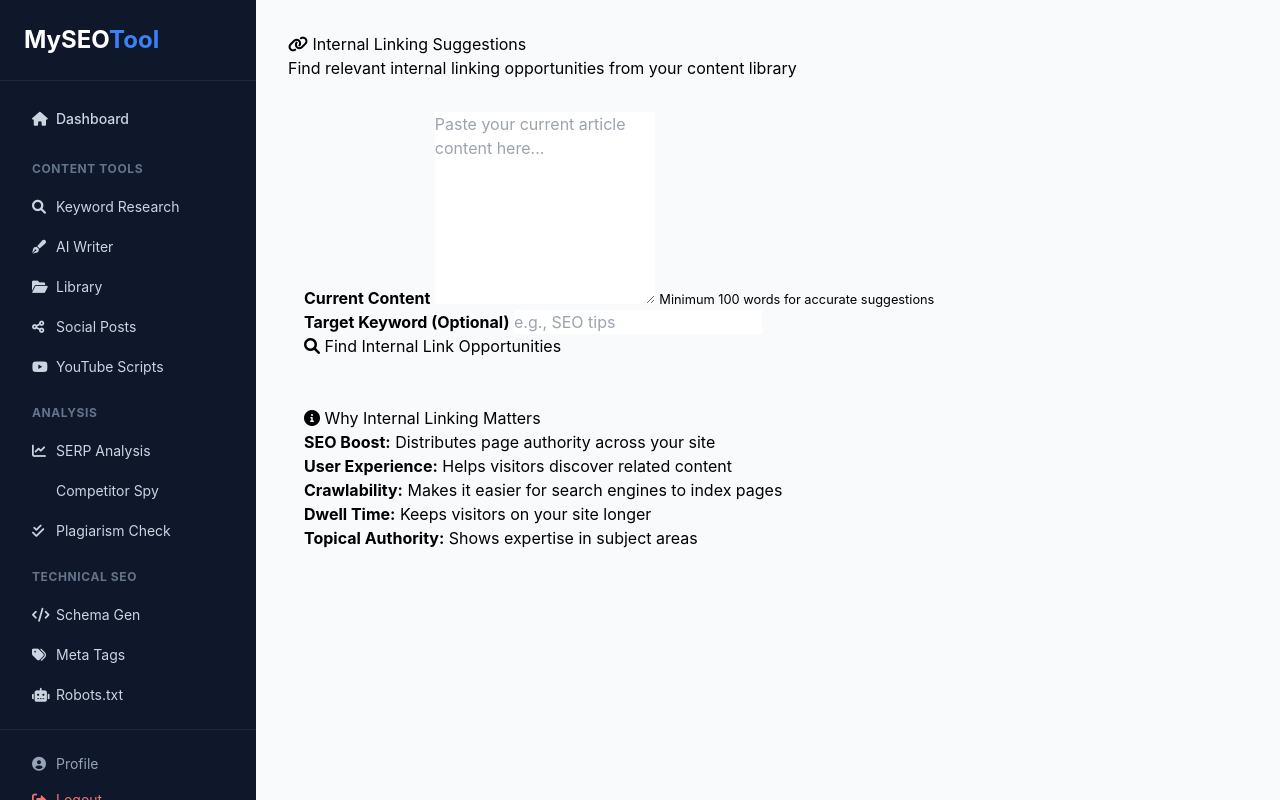
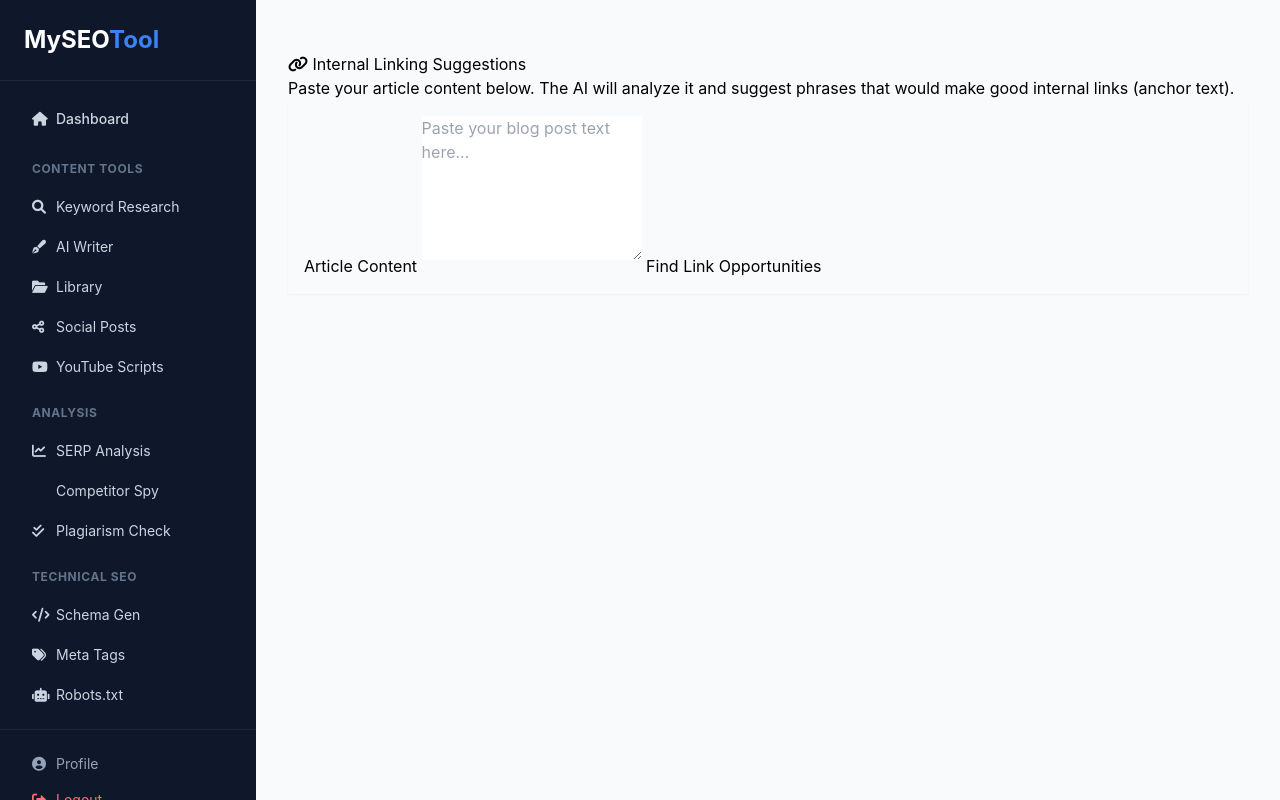
Before and after one commit to dilawar47866/MySEOTooler_V5, a Flask app: page /internal-linking in a window 1280 px wide. Run offline with Flask 3, Linux system fonts and the light colour scheme; the visitor is signed in with stand-in values (Sample User, id 1); some libraries are stand-ins or nearby versions.

Commit message:
Update internal_linking.html

```diff
--- a/templates/internal_linking.html
+++ b/templates/internal_linking.html
@@ -1,152 +1,51 @@
 {% extends "base.html" %}
-{% block title %}Internal Linking Suggestions - My SEO King Tool V5{% endblock %}
 {% block content %}
-<div class="container">
-    <div class="row">
-        <div class="col-lg-10 mx-auto">
-            <h1><i class="fas fa-link"></i> Internal Linking Suggestions</h1>
-            <p class="text-muted mb-4">Find relevant internal linking opportunities from your content library</p>
+<div class="container mt-5">
+    <div class="row justify-content-center">
+        <div class="col-md-8">
+            <h2><i class="fas fa-link text-primary"></i> Internal Linking Suggestions</h2>
+            <p>Paste your article content below. The AI will analyze it and suggest phrases that would make good internal links (anchor text).</p>
 
-            <!-- Input Card -->
-            <div class="card p-4 mb-4">
-                <div class="form-group">
-                    <label><strong>Current Content</strong></label>
-                    <textarea id="contentInput" class="form-control" rows="8"
-                              placeholder="Paste your current article content here..."></textarea>
-                    <small class="text-muted">Minimum 100 words for accurate suggestions</small>
-                </div>
-
-                <div class="form-group">
-                    <label><strong>Target Keyword (Optional)</strong></label>
-                    <input type="text" id="keywordInput" class="form-control"
-                           placeholder="e.g., SEO tips">
-                </div>
-
-                <button onclick="findLinks()" class="btn btn-primary btn-lg btn-block">
-                    <i class="fas fa-search"></i> Find Internal Link Opportunities
-                </button>
+            <div class="card shadow-sm p-4">
+                <label class="fw-bold">Article Content</label>
+                <textarea id="content" class="form-control mb-3" rows="6" placeholder="Paste your blog post text here..."></textarea>
+                <button class="btn btn-primary w-100" onclick="analyzeLinks()">Find Link Opportunities</button>
             </div>
 
-            <!-- Loading -->
-            <div id="loading" class="alert alert-info text-center" style="display:none;">
-                <i class="fas fa-spinner fa-spin"></i> Analyzing your content library...
+            <div id="loading" class="text-center mt-3" style="display:none;">
+                <div class="spinner-border"></div> Finding opportunities...
             </div>
 
-            <!-- Results -->
-            <div id="results" style="display:none;">
-                <div class="card p-4">
-                    <h3 class="mb-4">🔗 Recommended Internal Links</h3>
-                    <div id="linksList"></div>
-                </div>
-            </div>
-
-            <!-- No Results -->
-            <div id="noResults" class="alert alert-warning" style="display:none;">
-                <i class="fas fa-info-circle"></i> <strong>No suggestions found.</strong>
-                <p class="mb-0 mt-2">Create more content to get internal linking suggestions. You need at least 2 articles in your library.</p>
-            </div>
-
-            <!-- Info -->
-            <div class="card p-4 mt-4">
-                <h5><i class="fas fa-info-circle"></i> Why Internal Linking Matters</h5>
-                <ul class="mb-0">
-                    <li><strong>SEO Boost:</strong> Distributes page authority across your site</li>
-                    <li><strong>User Experience:</strong> Helps visitors discover related content</li>
-                    <li><strong>Crawlability:</strong> Makes it easier for search engines to index pages</li>
-                    <li><strong>Dwell Time:</strong> Keeps visitors on your site longer</li>
-                    <li><strong>Topical Authority:</strong> Shows expertise in subject areas</li>
-                </ul>
+            <div id="results" class="mt-4" style="display:none;">
+                <h4>Suggested Anchor Texts</h4>
+                <div id="linkOutput" class="bg-white p-3 border rounded"></div>
             </div>
         </div>
     </div>
 </div>
 
 <script>
-async function findLinks() {
-    const content = document.getElementById('contentInput').value.trim();
-    const keyword = document.getElementById('keywordInput').value.trim();
-
-    if (!content) {
-        alert('⚠️ Please enter your content');
-        return;
-    }
-
-    if (content.split(' ').length < 50) {
-        alert('⚠️ Please enter at least 50 words for accurate suggestions');
-        return;
-    }
+async function analyzeLinks() {
+    const text = document.getElementById('content').value;
+    if(!text) return alert("Enter content");
 
     document.getElementById('loading').style.display = 'block';
     document.getElementById('results').style.display = 'none';
-    document.getElementById('noResults').style.display = 'none';
+
+    const prompt = `Analyze this text and extract 5-10 phrases that would be excellent "Anchor Text" for internal links to other SEO or marketing articles. Explain why for each. Text: "${text.substring(0, 1500)}..."`;
 
     try {
-        const res = await fetch('/api/suggest-internal-links', {
+        const res = await fetch('/api/generate-content', {
             method: 'POST',
             headers: {'Content-Type': 'application/json'},
-            body: JSON.stringify({content: content, keyword: keyword})
+            body: JSON.stringify({ keyword: prompt, mode: "standard" })
         });
-
         const data = await res.json();
 
-        if (!res.ok) throw new Error(data.error || 'Analysis failed');
-
-        if (data.suggestions.length === 0) {
-            document.getElementById('noResults').style.display = 'block';
-        } else {
-            const linksList = document.getElementById('linksList');
-            linksList.innerHTML = '';
-
-            data.suggestions.forEach((suggestion, index) => {
-                const card = document.createElement('div');
-                card.className = 'card p-3 mb-3';
-                card.innerHTML = `
-                    <div class="d-flex justify-content-between align-items-start">
-                        <div class="flex-grow-1">
-                            <h5>${suggestion.title}</h5>
-                            <p class="text-muted mb-2">
-                                <strong>Keyword:</strong> ${suggestion.keyword || 'N/A'} |
-                                <strong>Relevance:</strong> <span class="badge badge-success">${suggestion.relevance}%</span>
-                            </p>
-                            <p class="mb-2">
-                                <strong>Suggested Anchor Text:</strong>
-                                <code>${suggestion.anchor_text}</code>
-                            </p>
-                            <p class="mb-0">
-                                <strong>Common Topics:</strong>
-                                ${suggestion.common_topics.map(topic => `<span class="badge badge-info mr-1">${topic}</span>`).join('')}
-                            </p>
-                        </div>
-                        <div class="ml-3">
-                            <button onclick="copyAnchor('${suggestion.anchor_text.replace(/'/g, "\\'")}', this)"
-                                    class="btn btn-sm btn-outline-primary">
-                                <i class="fas fa-copy"></i> Copy
-                            </button>
-                        </div>
-                    </div>
-                `;
-                linksList.appendChild(card);
-            });
-
-            document.getElementById('results').style.display = 'block';
-            document.getElementById('results').scrollIntoView({behavior: 'smooth'});
-        }
-
-    } catch (err) {
-        alert('❌ ' + err.message);
-    } finally {
         document.getElementById('loading').style.display = 'none';
-    }
-}
-
-function copyAnchor(text, button) {
-    navigator.clipboard.writeText(text).then(() => {
-        const originalHTML = button.innerHTML;
-        button.innerHTML = '<i class="fas fa-check"></i> Copied';
-        setTimeout(() => {
-            button.innerHTML = originalHTML;
-        }, 2000);
-    });
+        document.getElementById('results').style.display = 'block';
+        document.getElementById('linkOutput').innerHTML = `<pre style="white-space: pre-wrap;">${data.content}</pre>`;
+    } catch(e) { alert("Error"); }
 }
 </script>
 {% endblock %}
```
